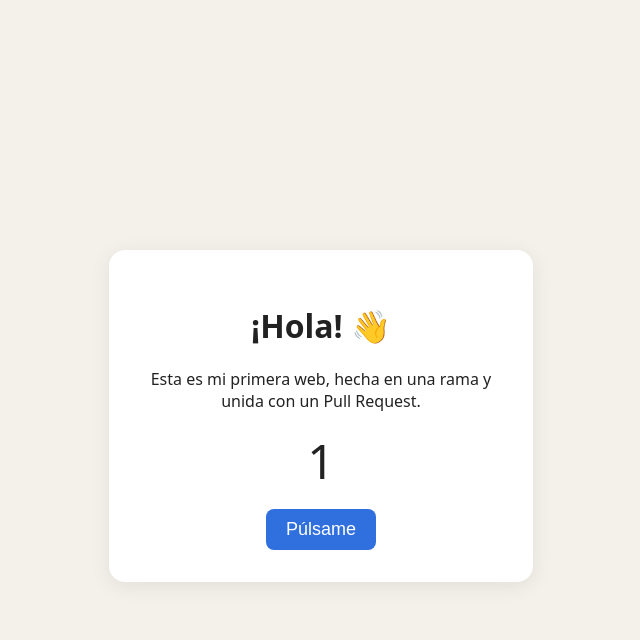
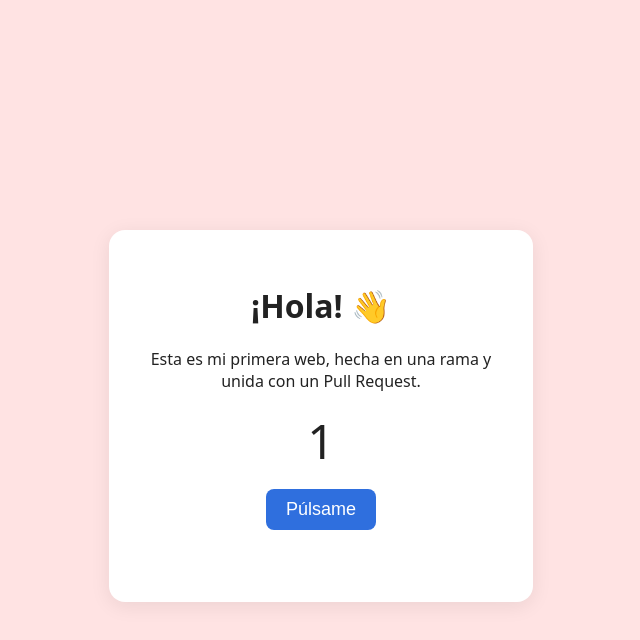
Before and after one commit to ajambrau/pruebaclaude, a plain HTML site: page index.html in a window 1280 px wide. Both pictures are taken after a click on the button "Púlsame". Shown: the whole page, without its empty margins (319-959 px from the left). Drawn offline with Linux system fonts and the light colour scheme.

Commit message:
Cambiar el color de fondo en cada clic y dar premios a los 10 y 50 clics
Co-Authored-By: Claude Opus 5.5 <noreply@anthropic.com>
Claude-Session: https://claude.ai/code/session_01NSpUunkgyUSpD1vv31T4yE

```diff
--- a/index.html
+++ b/index.html
@@ -11,7 +11,9 @@
                box-shadow: 0 4px 20px rgba(0,0,0,.08); max-width: 360px; }
     button { font-size: 18px; padding: 10px 20px; border: 0; border-radius: 8px;
              background: #2f6fde; color: #fff; cursor: pointer; }
+    body { transition: background .4s; }
     #contador { font-size: 48px; margin: 16px 0; }
+    #mensaje { min-height: 1.5em; font-weight: bold; margin-top: 16px; }
   </style>
 </head>
 <body>
@@ -19,7 +21,19 @@
     <h1>¡Hola! 👋</h1>
     <p>Esta es mi primera web, hecha en una rama y unida con un Pull Request.</p>
     <div id="contador">0</div>
-    <button onclick="document.getElementById('contador').textContent++">Púlsame</button>
+    <button onclick="pulsar()">Púlsame</button>
+    <div id="mensaje"></div>
   </div>
+  <script>
+    const colores = ['#f4f1ea', '#ffe3e3', '#e3f2ff', '#e6ffe3', '#fff6d6', '#f0e3ff'];
+    let clics = 0;
+    function pulsar() {
+      clics++;
+      document.getElementById('contador').textContent = clics;
+      document.body.style.background = colores[clics % colores.length];
+      if (clics === 10) document.getElementById('mensaje').textContent = '🏆 ¡10 clics! ¡Eres un crack!';
+      if (clics === 50) document.getElementById('mensaje').textContent = '🚀 ¡50 clics! ¿No te cansas?';
+    }
+  </script>
 </body>
 </html>
```
